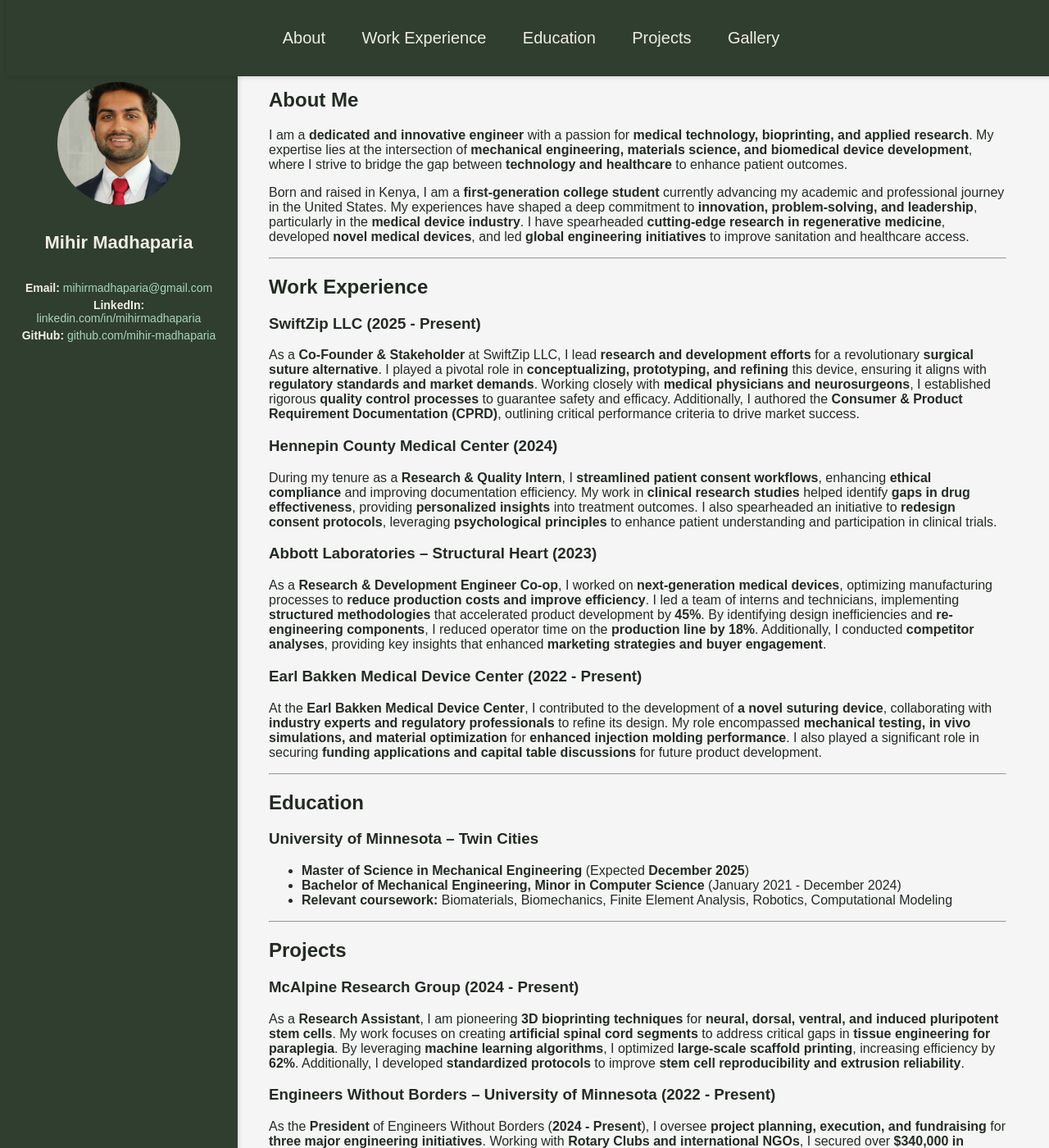
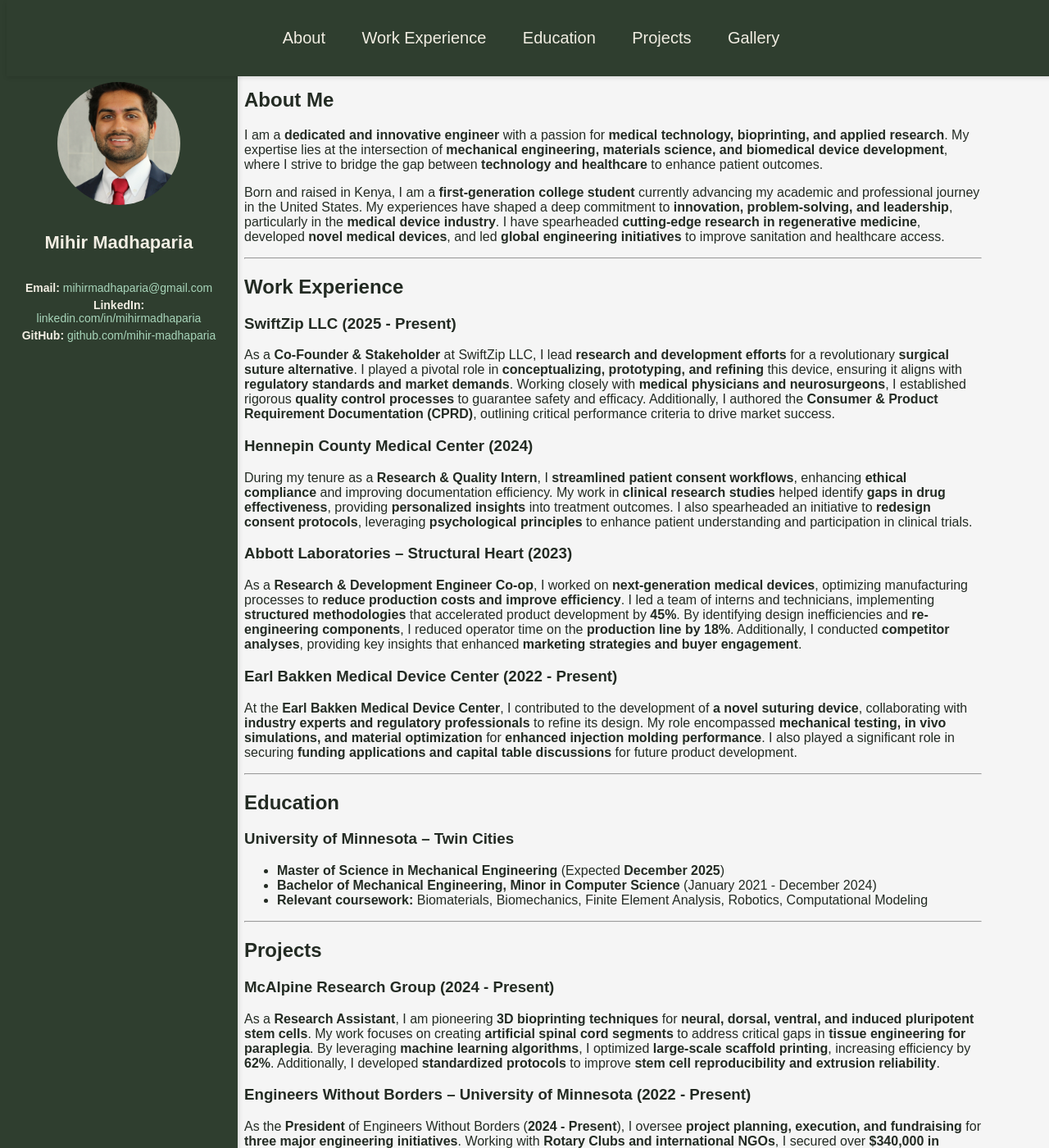
Before and after one commit to mihirmadhaparia/mihirmadhaparia.github.io, a Jekyll site: the page built from README.md, in a window 1280 px wide and 1400 px high. Shown: the whole window at 82% size. Built offline with Jekyll 4.4.1, drawn with Linux system fonts in a browser that asks for light colours; our own code applies the rules of GitHub Pages for plain Markdown files.

Commit message:
Update style.css

```diff
--- a/assets/css/style.css
+++ b/assets/css/style.css
@@ -180,15 +180,6 @@ footer {
 
 /* Adjust Main Content to Avoid Overlapping Sidebar */
 .content {
-    margin-left: 300px; /* Push content further to the right */
+    margin-left: 270px; /* Push content to the right */
     padding: 20px;
 }
-
-/* Navigation Bar Title */
-.nav-title {
-    font-size: 20px;
-    font-weight: bold;
-    color: #F1EDE2; /* White-Beige Font */
-    margin-left: 20px;
-    display: inline-block;
-}
```
